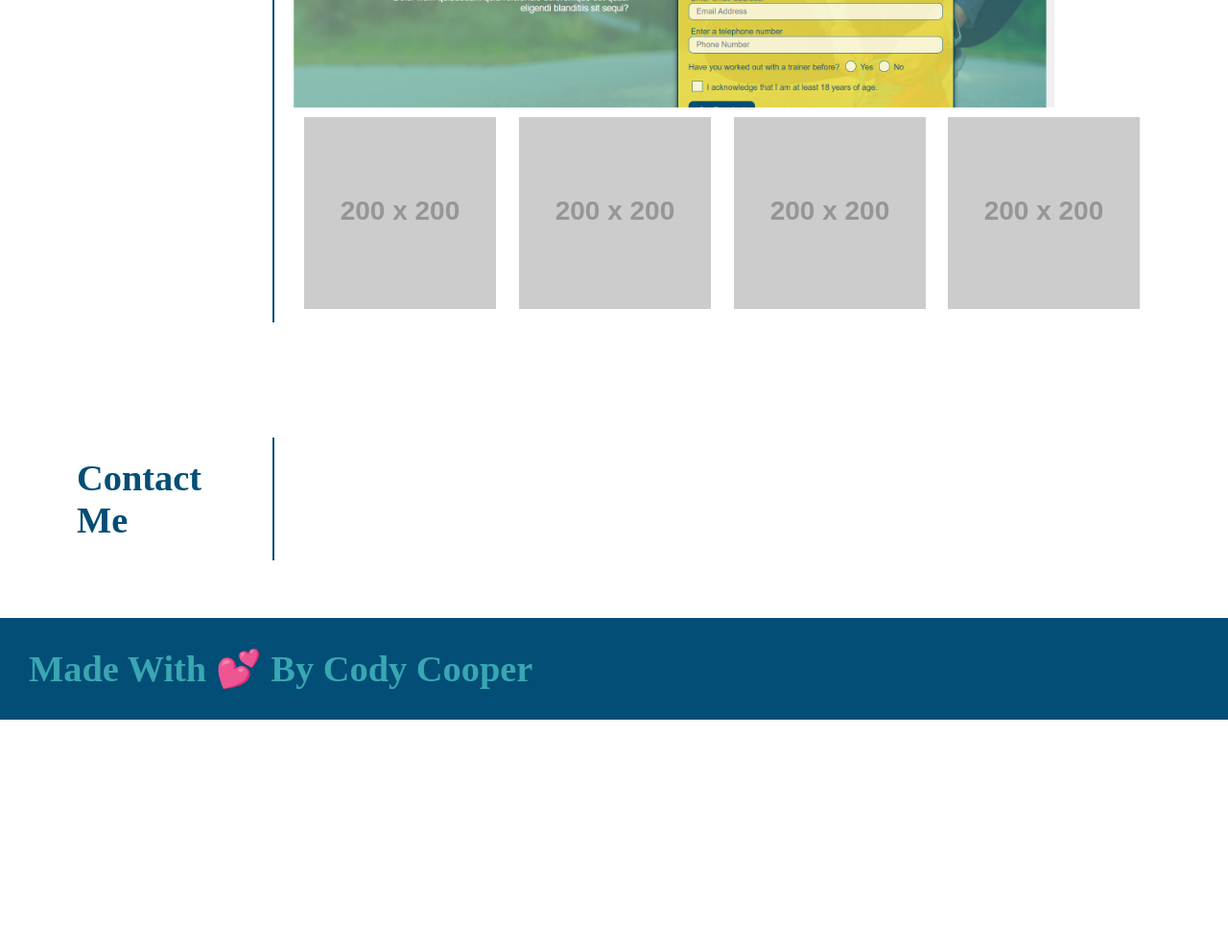
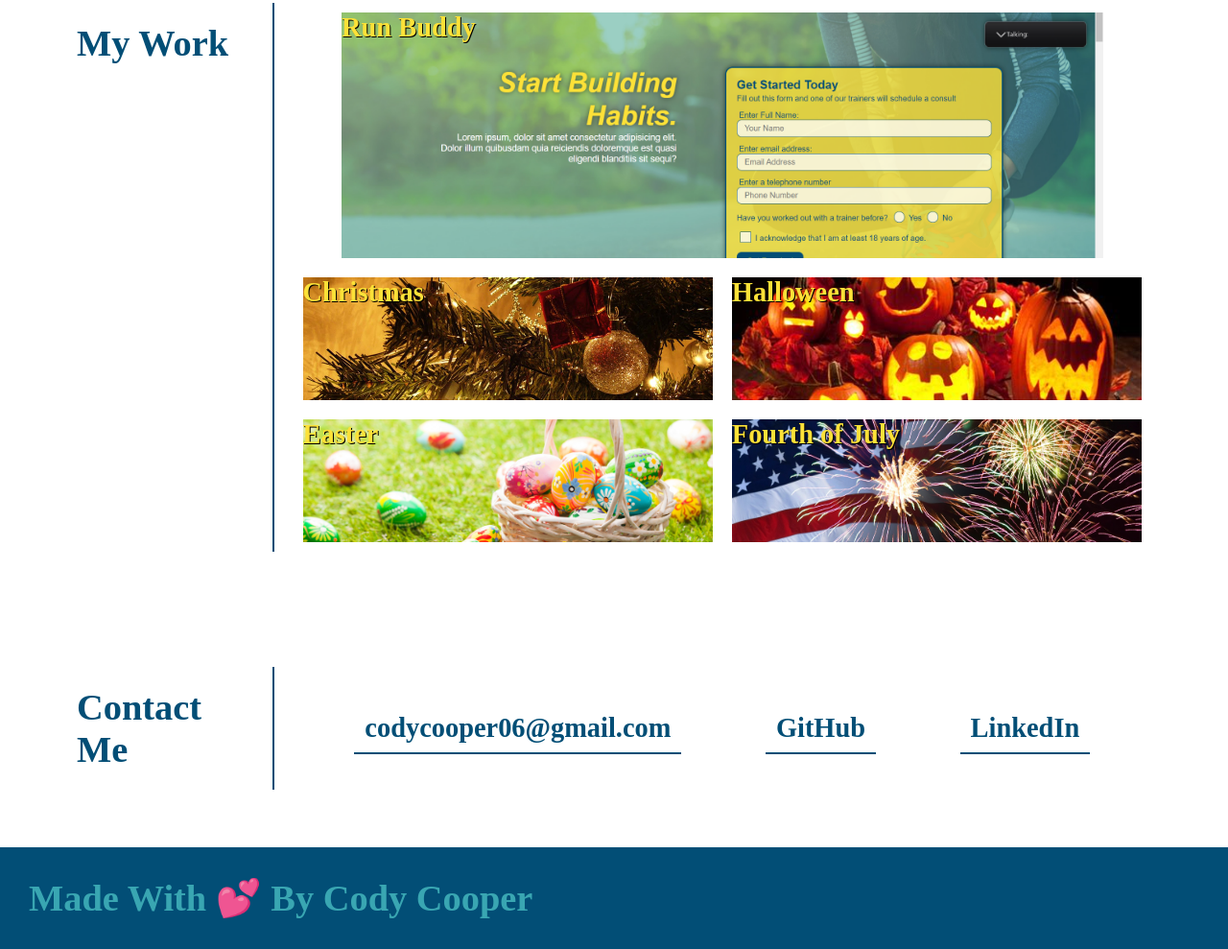
Before and after one commit to Konopie/First-Portfolio, a plain HTML site: page index.html in a window 1280 px wide. Shown: the part 534-1523 px from the top of the page at 96% size. Before the commit the page ends 1284 px from the top, so only its background shows below. Drawn offline with Linux system fonts and the light colour scheme; placeholder pictures from the web are drawn by us.

Commit message:
finished adding phottos

```diff
--- a/assets/css/style.css
+++ b/assets/css/style.css
@@ -104,6 +104,12 @@ header nav ul li a:hover {
 
   /* footer css end */
 
+  /* hero css start */
+
+  .hero
+
+  /* hero css end */
+
   /* about me css start */
   .about {
     font-size: 1.55vw
@@ -126,24 +132,113 @@ header nav ul li a:hover {
        text-shadow: 1px 1px black;
    }
 
-.run-buddy-container {
-  position: relative;
-  background-color: white;
-}
-
 .run-buddy:hover {
   opacity: .5;
 }
 
-.placeholder-container {
-  padding: 10px;
+.container {
   display: flex;
   flex-wrap: wrap;
   flex: 1 1;
   background-color: white;
   justify-content: center;
+  align-items: center;
+  padding: 10px;
 }
 
-.placeholder-container img:hover {
+.container:hover {
   opacity: .5;
 }
+
+.christmas {
+  background-image: url(../images/ChristmasPicture.jpg);
+  display: flex;
+  flex: 1 1;
+  background-size: cover;
+  background-position: center;
+  text-decoration: none;
+  width: 31vw;
+  height: 10vw;
+  color: #fce138;
+       font-weight: bolder;
+       font-size: 2.22vw;
+       text-shadow: 1px 1px black;
+}
+
+.halloween {
+  background-image: url(../images/halloween.jpg);
+  display: flex;
+  flex: 1 1;
+  background-size: cover;
+  background-position: center;
+  text-decoration: none;
+  width: 31vw;
+  height: 10vw;
+  color: #fce138;
+       font-weight: bolder;
+       font-size: 2.22vw;
+       text-shadow: 1px 1px black;
+}
+
+.easter {
+    background-image: url(../images/easter.jpg);
+    display: flex;
+    flex: 1 1;
+    background-size: cover;
+    background-position: center;
+    text-decoration: none;
+    width: 31vw;
+    height: 10vw;
+    color: #fce138;
+       font-weight: bolder;
+       font-size: 2.22vw;
+       text-shadow: 1px 1px black;
+}
+
+.july4th {
+  background-image: url(../images/july4th.jpg);
+  display: flex;
+  flex: 1 1;
+  background-size: cover;
+  background-position: center;
+  text-decoration: none;
+  width: 31vw;
+  height: 10vw;
+  color: #fce138;
+       font-weight: bolder;
+       font-size: 2.22vw;
+       text-shadow: 1px 1px black;
+}
+
+
+
+/* my work css end */
+
+/* Contact css start */
+
+.contact-list {
+  list-style: none;
+  padding: 0 20px 0 20px;
+  font-size: 2.22vw;
+  font-weight: bold;
+  display: flex;
+  flex-wrap: wrap;
+  justify-content: space-around;
+  align-items: center;
+  width: 100%;
+
+}
+
+.contact-list a {
+  text-decoration: none;
+  color: var(--secondary-color);
+  border-bottom: 2px solid #024e76;
+  padding: 10px 11px;
+}
+
+.contact-list a:hover {
+  color: var(--tertiary-color);
+  border-bottom: 2px solid var(--tertiary-color);
+  background-color: var(--secondary-color);
+  border-radius: 15px;
+}
--- a/index.html
+++ b/index.html
@@ -26,8 +26,11 @@
                 </li>
             </ul>
         </nav>
+    </header>
 
-    </header>
+    <section class="hero">
+        <h2>Welcome</h2>
+    </section>
 
     <section id="about-me" class="about">
         <div class="section-title">
@@ -37,7 +40,6 @@
             I am a 20 year old, who recently moved to South Carolina, and I'm hoping to start a career in tech.
             Although I may lack experience, I am confident I would be valuable to any team or business. This is supported by the fact that
             I scored better than 93% of applicants on the ASVAB (an aptitude test for the armed forces).
-
         </div>
 
     </section>
@@ -47,20 +49,20 @@
         <h2 class="section-head">My Work</h2>
         </div>
         <div class="section-body">
-            <div class="run-buddy-container">
+            <div class="container">
                 <a class="run-buddy" href="https://konopie.github.io/run-buddy/">  Run Buddy </a>
             </div>
-            <div class="placeholder-container">
-                <a href="https://placeholder.com"><img src="https://via.placeholder.com/200"></a>
+            <div class="container">
+                <a class='christmas' href="https://placeholder.com">Christmas</a>
             </div>
-            <div class="placeholder-container">
-                <a href="https://placeholder.com"><img src="https://via.placeholder.com/200"></a>
+            <div class="container">
+                <a class="halloween" href="https://placeholder.com">Halloween</a>
             </div>
-            <div class="placeholder-container">
-                <a href="https://placeholder.com"><img src="https://via.placeholder.com/200"></a>
+            <div class="container">
+                <a class="easter" href="https://placeholder.com">Easter</a>
             </div>
-            <div class="placeholder-container">
-                <a href="https://placeholder.com"><img src="https://via.placeholder.com/200"></a>
+            <div class="container">
+                <a class="july4th" href="https://placeholder.com">Fourth of July</a>
             </div>
 
         </div>
@@ -72,6 +74,17 @@
         <h2 class="section-head">Contact Me</h2>
         </div>
         <div class="section-body">
+            <ul class="contact-list">
+                <li>
+                    <a href="mailto:codycooper06@gmail.com">codycooper06@gmail.com</a>
+                </li>
+                <li>
+                    <a href="#">GitHub</a>
+                </li>
+                <li>
+                    <a href="#">LinkedIn</a>
+                </li>
+            </ul>
 
         </div>
     </section>
```
Also changed, not shown: assets/images/ChristmasPicture.jpg (added), assets/images/easter.jpg (added), assets/images/halloween.jpg (added), assets/images/july4th.jpg (added).
